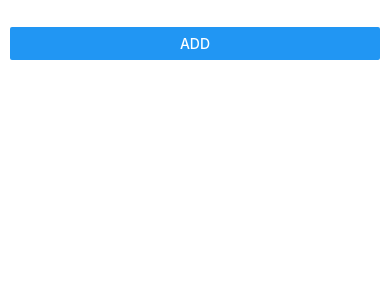
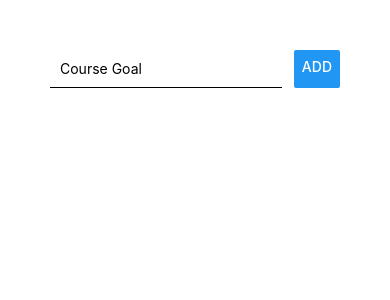
Before and after one commit to dianaramirez16/React-Native-guide, a React Native app: screen / in a window 390 px wide. Shown: the top 300 px of the page. Built offline with nearby package versions, Linux system fonts and the light colour scheme.

Commit message:
more inline styles

```diff
--- a/App.js
+++ b/App.js
@@ -4,9 +4,9 @@ import { StyleSheet, Text, View, TextInput, Button } from 'react-native';
 
 export default function App() {
   return (
-    <View style={{padding: 10}}>
-      <View>
-        <TextInput />
+    <View style={{padding: 50}}>
+      <View style={{flexDirection: 'row', justifyContent: 'space-between', alignItem: 'center'}}>
+        <TextInput placeholder="Course Goal" style={{width:'80%', borderBottomColor: 'black', borderBottomWidth:1, padding:10 }}/>
         <Button title="ADD" />
 
       </View>
@@ -16,7 +16,7 @@ export default function App() {
     </View>
   );
 }
-//comments
+
 const styles = StyleSheet.create({
 
 });
```
